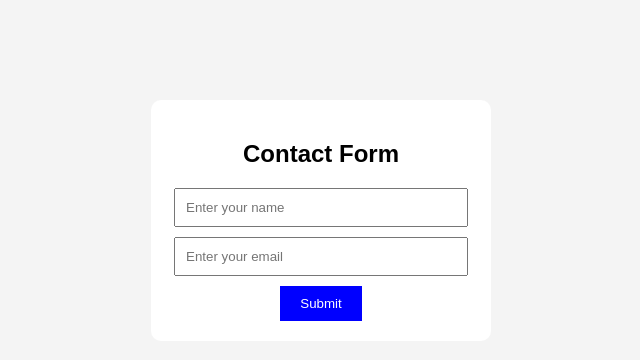
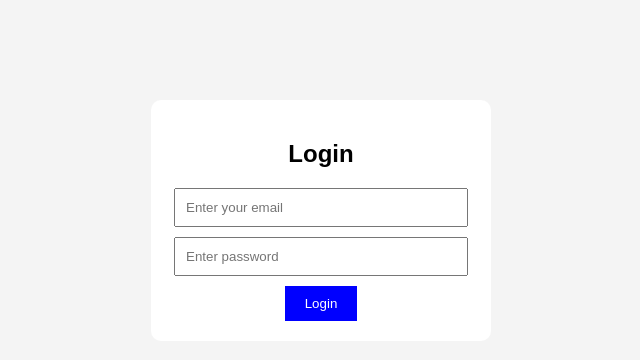
Before and after one commit to Kaweesi-Matia/contact-data-capture-app, a website: page public/index.html in a window 1280 px wide. Shown: the whole page, without its empty margins (319-959 px from the left). Drawn offline with Linux system fonts and the light colour scheme.

Commit message:
modify index.html

```diff
--- a/public/index.html
+++ b/public/index.html
@@ -2,18 +2,18 @@
 <html lang="en">
 <head>
   <meta charset="UTF-8">
-  <title>Simple Form</title>
+  <title>Login</title>
   <link rel="stylesheet" href="styles.css">
 </head>
 <body>
 
   <div class="container">
-    <h2>Contact Form</h2>
+    <h2>Login</h2>
 
-    <form action="/submit" method="POST">
-      <input type="text" name="name" placeholder="Enter your name" required>
+    <form action="/login" method="POST">
       <input type="email" name="email" placeholder="Enter your email" required>
-      <button type="submit">Submit</button>
+      <input type="password" name="password" placeholder="Enter password" required>
+      <button type="submit">Login</button>
     </form>
 
   </div>
```
